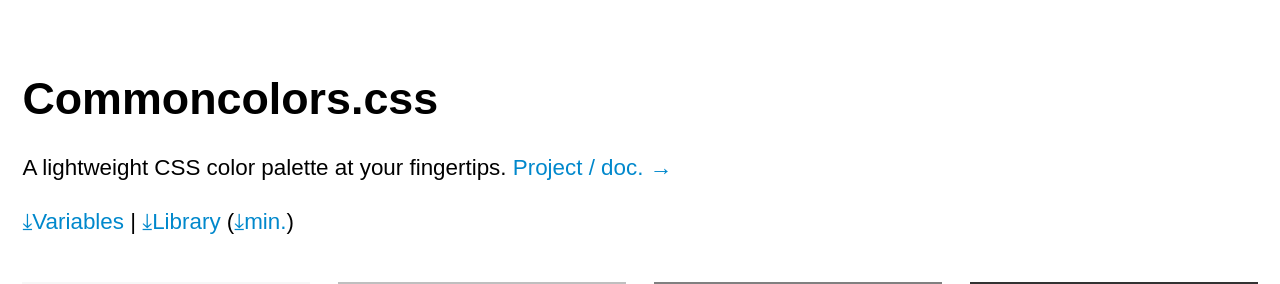
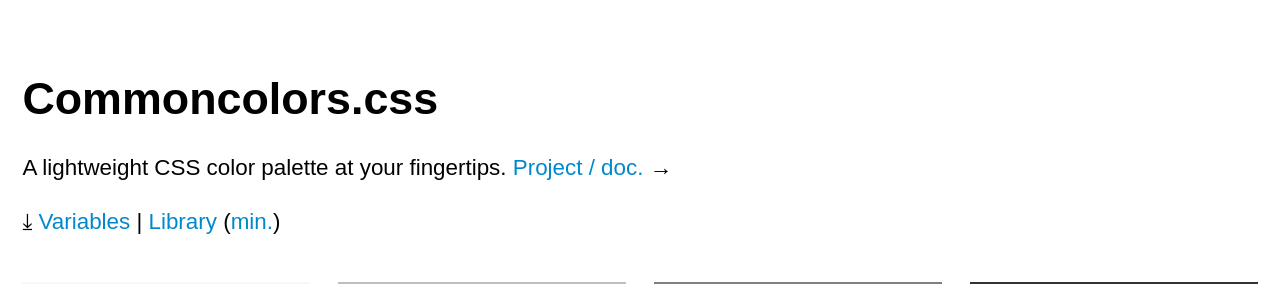
Before and after one commit to juytter/commoncolors.css, a website: page index.html in a window 1280 px wide. Shown: the top 284 px of the page. Drawn offline with Linux system fonts and the light colour scheme.

Commit message:
Update index.html
simplify

```diff
--- a/index.html
+++ b/index.html
@@ -103,10 +103,10 @@ footer { font-size: 1rem; margin: 1.5em 0; text-align: right;}
 
 <header>
    <h1>Commoncolors.css</h1>
-    <p> A lightweight CSS color palette at your fingertips.  <a href="https://github.com/juytter/commoncolors.css" title="github project" >Project /  doc. &rarr;</a> </p>
+    <p> A lightweight CSS color palette at your fingertips.  <a href="https://github.com/juytter/commoncolors.css" title="github project" >Project /  doc.</a> &rarr; </p>
     <p>
-    <a href="css/commoncolors--vars.css" title="CSS3 color variables" target="_blank"> &DownArrowBar;Variables</a> |
-    <a href="css/commoncolors-lib.css" target="_blank " title="atomic CSS color library">&DownArrowBar;Library</a> (<a href="css/min/commoncolors-lib.min.css" title="minifed version" target="_blank">&DownArrowBar;min.</a>)
+    <span title="downloads">&DownArrowBar;</span> <a href="css/commoncolors--vars.css" title="CSS3 color variables" target="_blank"> Variables</a> |
+    <a href="css/commoncolors-lib.css" target="_blank " title="atomic CSS color library">Library</a> (<a href="css/min/commoncolors-lib.min.css" title="minifed version" target="_blank">min.</a>)
     </p>
 </header>
 
```
